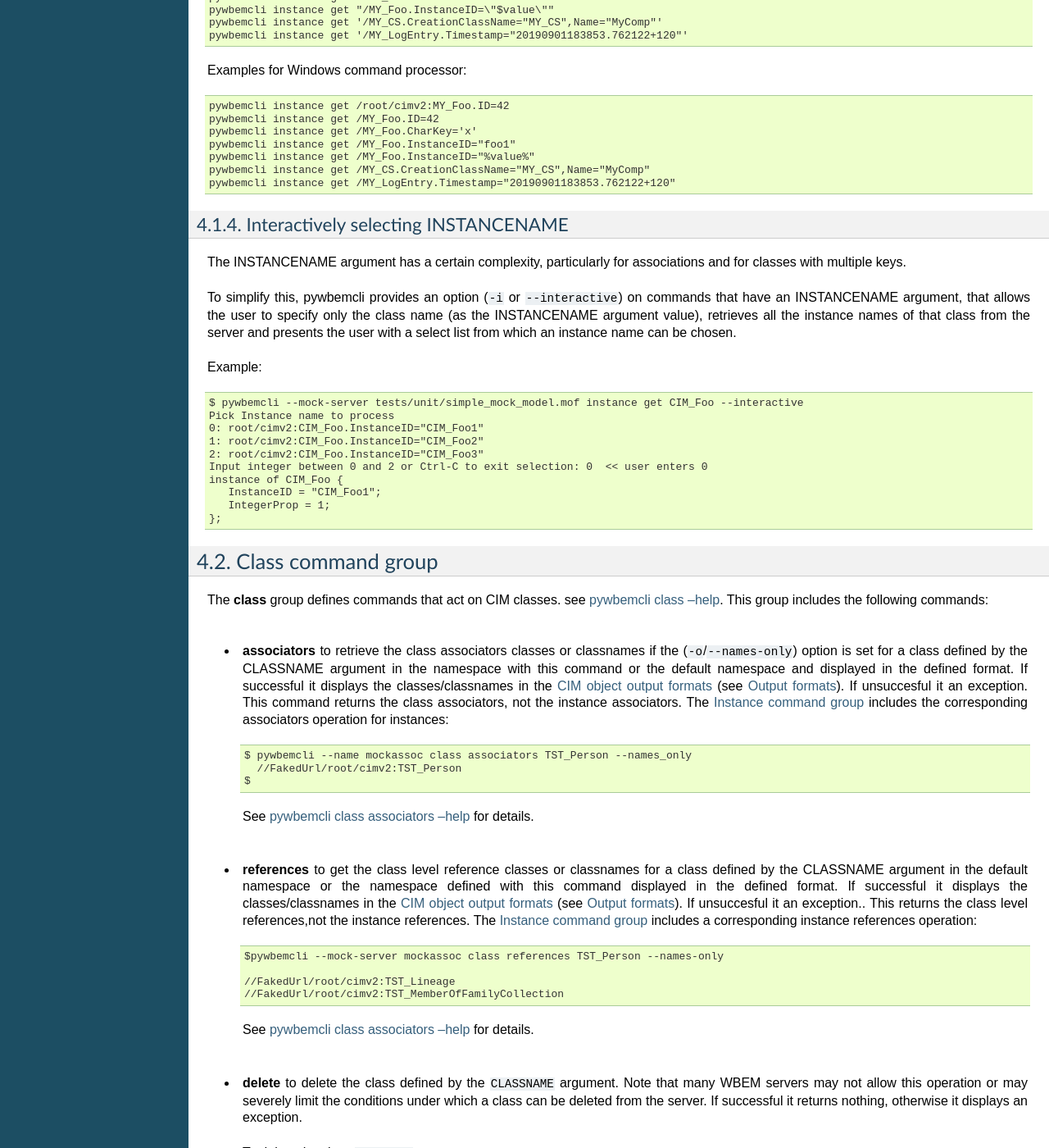
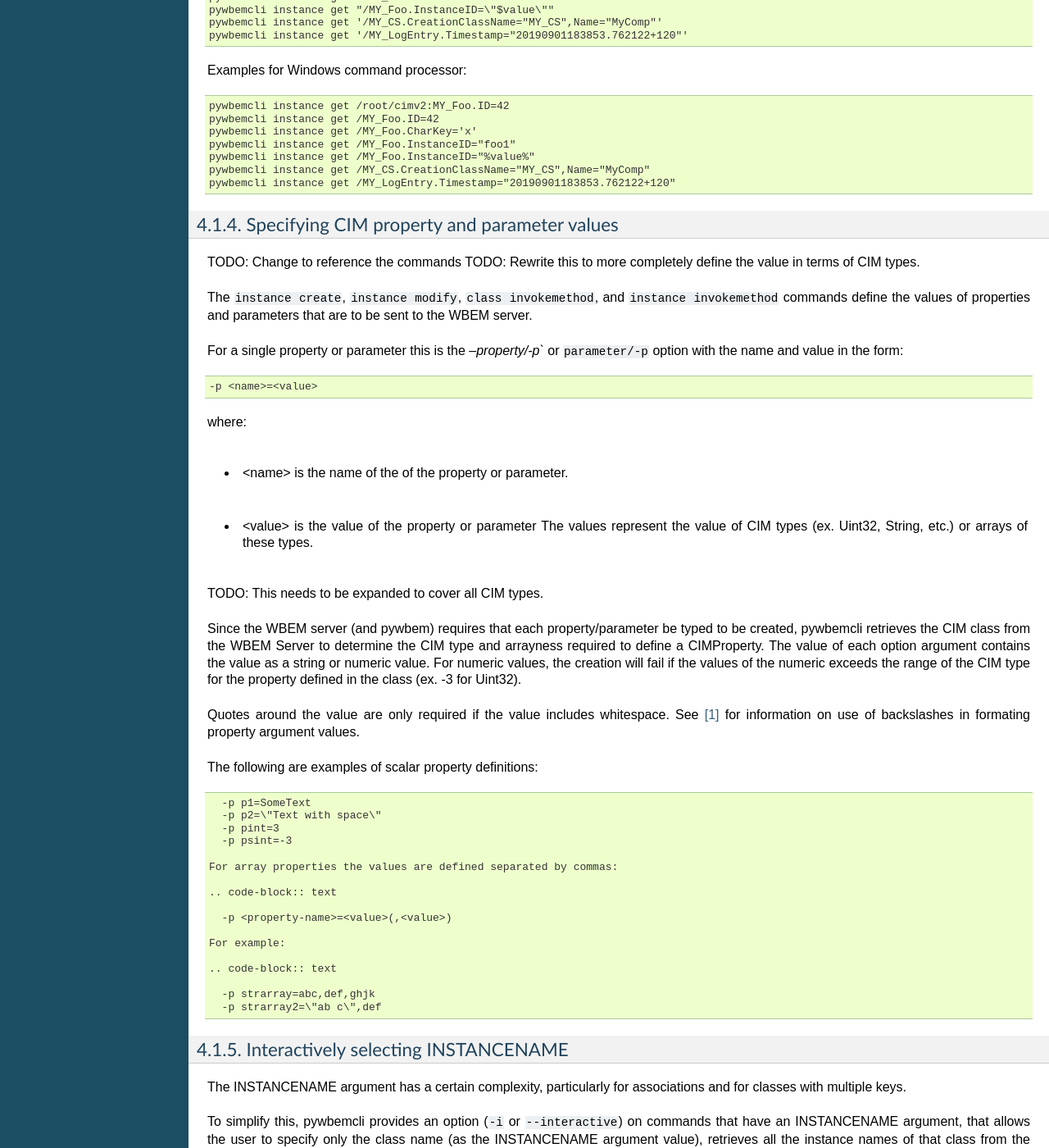
Before and after one commit to pywbem/pywbemtools, a Sphinx documentation site: the page built from docs/pywbemclicommands.rst, in a window 1280 px wide and 1400 px high, scrolled down 5206 px. Shown: the whole window at 82% size. Built offline with Sphinx 7.4.7, drawn with Linux system fonts in a browser that asks for light colours; the version number could not be read and is left out; some of the changed text lies outside the part shown.

Commit message:
Comments Round2
Fixes for the second round of comments:

1. Create new section for property and parameter definitions.

2. Update pywbemclicmdshelp.rst

3. Issues about phrases like value argument.

```diff
--- a/docs/pywbemclicommands.rst
+++ b/docs/pywbemclicommands.rst
@@ -83,30 +83,30 @@ WBEM CIM-XML Operation             pywbemcli command group & command
 =================================  ==============================================
 **Instance Operations:**
 EnumerateInstances                 instance enumerate INSTANCENAME
-EnumerateInstanceNames             instance enumerate INSTANCENAME --names_only
+EnumerateInstanceNames             instance enumerate INSTANCENAME --name_only
 GetInstance                        instance get INSTANCENAME
 ModifyInstance                     instance modify
 CreateInstance                     instance create
 DeleteInstance                     instance delete INSTANCENAME
 Associators(instance)              instance associators INSTANCENAME
 Associators(class)                 class associators CLASSNAME
-AssociatorNames(instance)          instance associators INSTANCENAME --names_only
-AssociatorNames(class)             class associators CLASSNAME --names_only
+AssociatorNames(instance)          instance associators INSTANCENAME --name_only
+AssociatorNames(class)             class associators CLASSNAME --name_only
 References(instance)               instance references INSTANCENAME
 References(class)                  class references CLASSNAME
-ReferenceNames(instance)           instance references INSTANCENAME --names_only
-ReferenceNames(class)              class references CLASSNAME --names_only
-InvokeMethod                       instance invokemethod INSTANCENAME --names_only
-ReferenceNames                     class invokemethod CLASSNAME --names_only
+ReferenceNames(instance)           instance references INSTANCENAME --name_only
+ReferenceNames(class)              class references CLASSNAME --name_only
+InvokeMethod                       instance invokemethod INSTANCENAME --name_only
+ReferenceNames                     class invokemethod CLASSNAME --name_only
 ExecQuery                          instance query
 **Pull Operations:**               Option --use-pull ``either`` or ``yes``
 OpenEnumerateInstances             instance enumerate INSTANCENAME
-OpenEnumerateInstancePaths         instance enumerate INSTANCENAME --names_only
+OpenEnumerateInstancePaths         instance enumerate INSTANCENAME --name_only
 OpenAssociatorInstances            instance associators INSTANCENAME
-OpenAssociatorInstancePaths        instance associators INSTANCENAME --names_only
+OpenAssociatorInstancePaths        instance associators INSTANCENAME --name_only
 OpenReferenceInstances             instance references INSTANCENAME
-OpenReferenceInstancePaths         instance references INSTANCENAME --names_only
-OpenQueryInstances                 instance references INSTANCENAME --names_only
+OpenReferenceInstancePaths         instance references INSTANCENAME --name_only
+OpenQueryInstances                 instance references INSTANCENAME --name_only
 PullInstancesWithPath              part of pull sequence
 PullInstancePaths                  part of pull sequence
 PullInstances                      part of pull sequence
@@ -243,6 +243,68 @@ Examples for Windows command processor:
    pywbemcli instance get /MY_Foo.InstanceID="%value%"
    pywbemcli instance get /MY_CS.CreationClassName="MY_CS",Name="MyComp"
    pywbemcli instance get /MY_LogEntry.Timestamp="20190901183853.762122+120"
+
+
+.. _`Specifying CIM property and parameter values`:
+
+Specifying CIM property and parameter values
+^^^^^^^^^^^^^^^^^^^^^^^^^^^^^^^^^^^^^^^^^^^^
+
+TODO: Change to reference the commands
+TODO: Rewrite this to more completely define the value in terms of CIM types.
+
+The ``instance create``, ``instance modify``, ``class invokemethod``, and
+``instance invokemethod`` commands define the values of properties and parameters that
+are to be sent to the WBEM server.
+
+For a single property or parameter this is the `--property/-p`` or
+``parameter/-p`` option with the name and value in the form:
+
+.. code-block:: text
+
+    -p <name>=<value>
+
+where:
+
+* <name> is the name of the of the property or parameter.
+* <value> is the value of the property or parameter The values represent the
+  value of CIM types (ex. Uint32, String, etc.) or arrays of these types.
+
+TODO: This needs to be expanded to cover all CIM types.
+
+Since the WBEM server (and pywbem) requires that each property/parameter be
+typed to be created, pywbemcli retrieves the CIM class from the WBEM Server to
+determine the CIM type and arrayness required to define a CIMProperty. The
+value of each option argument contains the value as a string or numeric value.
+For numeric values, the creation will fail if the values of the numeric exceeds
+the range of the CIM type for the property defined in the class (ex. -3 for
+Uint32).
+
+Quotes around the value are only required if the value includes whitespace. See
+[#fbackslash]_ for information on use of backslashes in formating property
+argument values.
+
+The following are examples of scalar property definitions:
+
+.. code-block:: text
+
+    -p p1=SomeText
+    -p p2=\"Text with space\"
+    -p pint=3
+    -p psint=-3
+
+  For array properties the values are defined separated by commas:
+
+  .. code-block:: text
+
+    -p <property-name>=<value>(,<value>)
+
+  For example:
+
+  .. code-block:: text
+
+    -p strarray=abc,def,ghjk
+    -p strarray2=\"ab c\",def
 
 
 .. _`Interactively selecting INSTANCENAME`:
@@ -436,11 +498,21 @@ The **class** group defines commands that act on CIM classes. see
 * **invokemethod** to invoke a method defined for the CLASSNAME argument. This
   command executes the invokemethod with a class name, not an instance name
   and any input parameters for the InvokeMethod defined with the
-  ``--parameter`` \ ``-p`` option. If successful it returns the method return
-  value and output parameters received from the server. If unsuccessful it
-  displays the exception generated. It displays the return value as an integer and
-  any returned CIM parameters in the
-  :term:`CIM object output formats` (see :ref:`Output formats`).
+  ``--parameter`` \ ``-p`` option.
+
+  The ``invokemethod`` command requires CLASSNAME and METHODNAME arguments to
+  define the class and method to be invoked and optionally a``--parameter``
+  option for each parameter that is to be attached to the request to be sent to
+  the WBEM server.
+
+  The syntax of the ``--parameter`` option is defined in :ref:`Specifying CIM
+  property and parameter values`.
+
+  If successful it returns the method return value and output parameters
+  received from the server. If unsuccessful it displays the exception
+  generated. It displays the return value as an integer and any returned CIM
+  parameters in the :term:`CIM object output formats` (see :ref:`Output
+  formats`).
   See :ref:`pywbemcli class invokemethod --help` for details.
 * **tree** to display the class hierarchy as a tree.  This command
   outputs a tree format in ASCII defining the either the subclass or superclass
@@ -531,49 +603,8 @@ The **instance** group defines commands that act on CIM instances including:
   properties are defined as name/value pairs, one property for each instance of
   the ``--property`` option.
 
-  The ``--property`` argument value component defines the value of the
-  property. Since the WBEM server (and pywbem) requires that each property be
-  typed, pywbemcli uses the CIMClass defined by CLASSNAME retrieved from the
-  WBEM server to define the type required to define the CIMProperty. The value
-  argument contains just the value itself in the form of a string or numeric
-  value. For numeric values, the creation will fail if the values of the
-  numeric exceeds the range of the CIM type for the property defined in the
-  class (ex. -3 for Uint32).
-
-  See [#fbackslash]_ for information on use of backslashes in formating
-  property argument values:
-
-  For a single property in the new instance this is simply the `--property``
-  option with the property name and value:
-
-  .. code-block:: text
-
-    --property <property-name>=<property-value
-
-    where quotes around the value are only required if the value includes
-    whitespace.
-
-  The following are examples of scalar property definitions:
-
-  .. code-block:: text
-
-    -p p1=SomeText
-    -p p2=\"Text with space\"
-    -p pint=3
-    -p psint=-3
-
-  For array properties the values are defined separated by commas:
-
-  .. code-block:: text
-
-    -p <property-name>=<value>(,<value>)
-
-  For example:
-
-  .. code-block:: text
-
-    -p strarray=abc,def,ghjk
-    -p strarray2=\"ab c\",def
+  The syntax of the ``--property`` is documented in
+  :ref:`Specifying CIM property and parameter values`.
 
   The following is an example with three properties, ``InstanceId`` a scalar
   string property, ``IntProp`` a scalar numeric property, and ``IntArr`` an
@@ -656,6 +687,19 @@ The **instance** group defines commands that act on CIM instances including:
 
   See :ref:`pywbemcli instance get --help` for details.
 * **invokemethod** to invoke a method defined for the class argument.
+  The ``invokemethod`` command requires INSTANCENAME and METHODNAME arguments to
+  define the instance and method to be invoked and optionally a``--parameter\-p``
+  option for each   parameter that is to be attached to the request to be sent
+  to the WBEM server.
+
+  The syntax of the ``--parameter`` option is defined in :ref:`Specifying CIM
+  property and parameter values`.
+
+  If successful it returns the method return value and output parameters
+  received from the server. If unsuccessful it displays the exception
+  generated. It displays the return value as an integer and any returned CIM
+  parameters in the :term:`CIM object output formats` (see :ref:`Output
+  formats`).
   See :ref:`pywbemcli instance invokemethod --help` for details.
 * **modify** modify an existing instance of the class defined by the CLASSNAME argument
   in the WBEM server  namespace defined by either the default namespace or
@@ -1152,13 +1196,38 @@ Help command
 ------------
 
 The help command provides information on special commands and controls that can
-be executed in the :ref:`interactive mode`. This is different from the
-``--help`` option that provides information on command groups, and commands.
+be executed in the :ref:`interactive mode` including:
 
-.. _`Footnotes`:
+* executing shell commands,
+* exiting pywbemcli,
+* getting help on commands,
+* viewing interactive mode command history.
 
-Footnotes
----------
+This is different from the ``--help`` option that provides information on
+command groups, and commands.
+
+.. code-block:: text
+
+    $ pywbemcli help
+
+    The following can be entered in interactive mode:
+
+      <pywbemcli-cmd>             Execute pywbemcli command <pywbemcli-cmd>.
+      !<shell-cmd>                Execute shell command <shell-cmd>.
+
+      <CTRL-D>, :q, :quit, :exit  Exit interactive mode.
+
+      <TAB>                       Tab completion (can be used anywhere).
+      -h, --help                  Show pywbemcli general help message, including a
+                                  list of pywbemcli commands.
+      <pywbemcli-cmd> --help      Show help message for pywbemcli command
+                                  <pywbemcli-cmd>.
+      help                        Show this help message.
+      :?, :h, :help               Show help message about interactive mode.
+      <up-arrow, down-arrow>      View pwbemcli command history:
+
+
+.. rubric:: Footnotes
 
 .. [#fbackslash] Note that the UNIX-like shells interpret single and double quotes in a certain
     way and remove them before passing the arguments on to the program invoked.
```
Also changed, not shown: docs/pywbemclicmdshelp.rst (+6 -11 lines).
